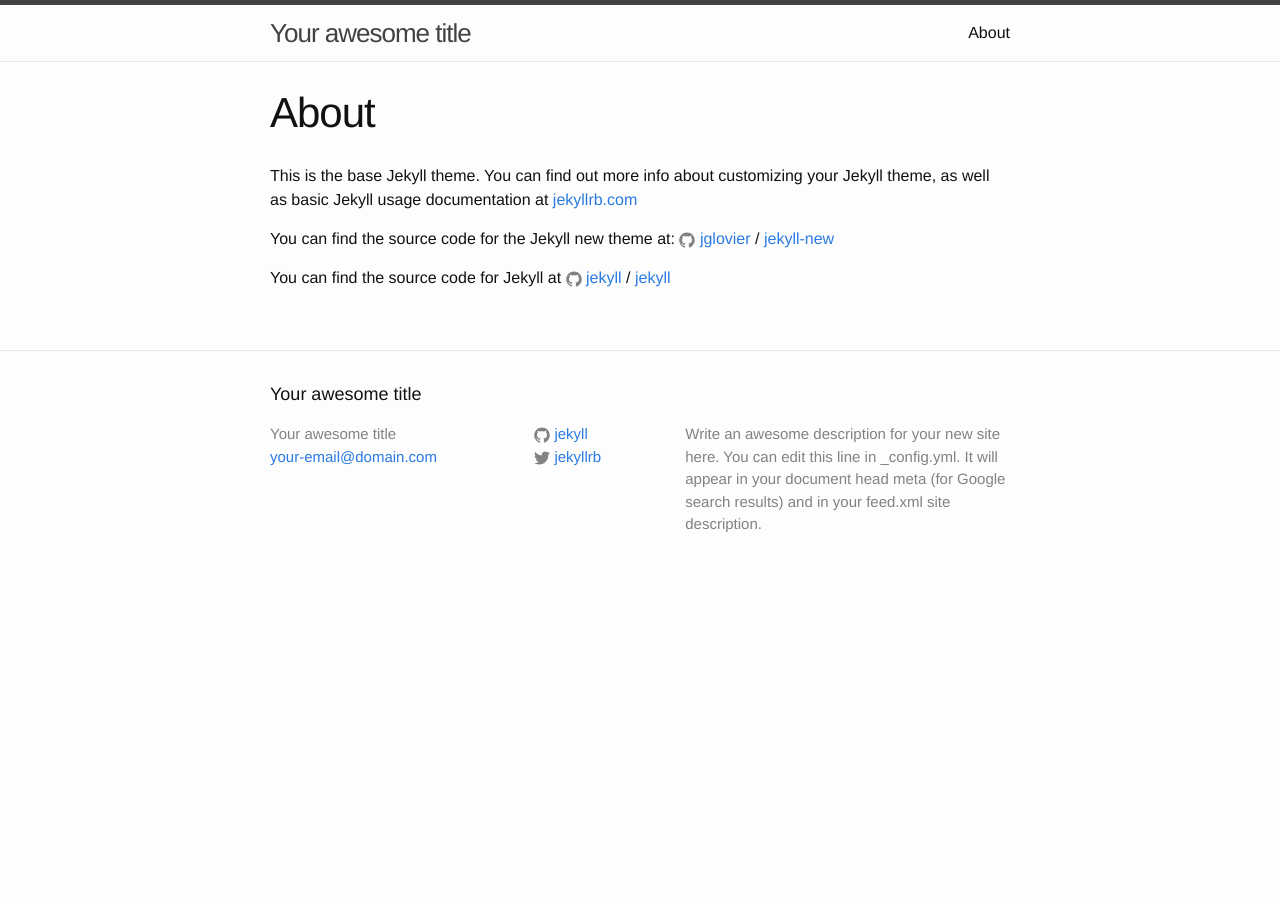
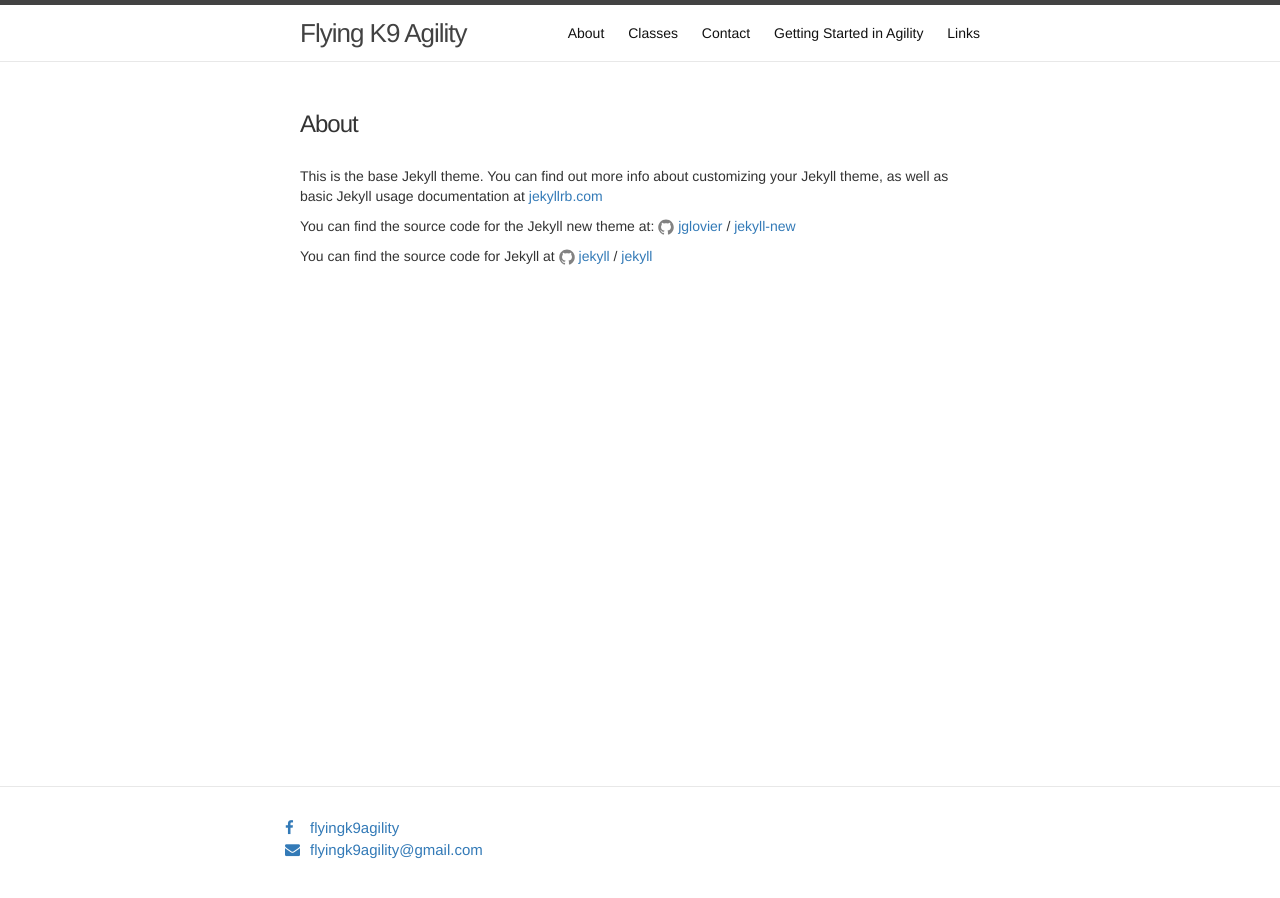
Before and after one commit to laynemcnish/flyingk9agility, a Jekyll site: the page built from about.md, in a window 1280 px wide. Built offline with Jekyll 4.4.1, drawn with Linux system fonts in a browser that asks for light colours; nearby versions of some CDN libraries.

Commit message:
Added basic layout and text.

```diff
--- a/_config.yml
+++ b/_config.yml
@@ -6,16 +6,14 @@
 # 'jekyll serve'. If you change this file, please restart the server process.
 
 # Site settings
-title: Your awesome title
-email: your-email@domain.com
+title: Flying K9 Agility
+email: flyingk9agility@gmail.com
 description: > # this means to ignore newlines until "baseurl:"
-  Write an awesome description for your new site here. You can edit this
-  line in _config.yml. It will appear in your document head meta (for
-  Google search results) and in your feed.xml site description.
+  Flying K9 Agility is a competition-focused agility school located in the Oklahoma City metropolitan area.
+  The school was founded in 2015 by Erika Lee and Gayle McNish.
 baseurl: "" # the subpath of your site, e.g. /blog
-url: "http://yourdomain.com" # the base hostname & protocol for your site
-twitter_username: jekyllrb
-github_username:  jekyll
+url: "http://flyingk9agility.com" # the base hostname & protocol for your site
+facebook_username: flyingk9agility
 
 # Build settings
 markdown: kramdown
--- a/_includes/footer.html
+++ b/_includes/footer.html
@@ -1,35 +1,20 @@
-<footer class="site-footer">
+<footer class="site-footer navbar-fixed-bottom">
 
-  <div class="wrapper">
-
-    <h2 class="footer-heading">{{ site.title }}</h2>
+  <div class="wrapper container">
 
     <div class="footer-col-wrapper">
-      <div class="footer-col footer-col-1">
-        <ul class="contact-list">
-          <li>{{ site.title }}</li>
-          <li><a href="mailto:{{ site.email }}">{{ site.email }}</a></li>
-        </ul>
-      </div>
-
-      <div class="footer-col footer-col-2">
+      <div class="col-md-4 pull-left">
         <ul class="social-media-list">
-          {% if site.github_username %}
+          {% if site.facebook_username %}
           <li>
-            {% include icon-github.html username=site.github_username %}
+            {% include icon-facebook.html username=site.facebook_username %}
           </li>
           {% endif %}
-
-          {% if site.twitter_username %}
-          <li>
-            {% include icon-twitter.html username=site.twitter_username %}
-          </li>
-          {% endif %}
+          <li><a href="mailto:{{ site.email }}"><span class="email"><i class="fa fa-envelope"></i>{{ site.email }}</span></a></li>
         </ul>
       </div>
 
       <div class="footer-col footer-col-3">
-        <p>{{ site.description }}</p>
       </div>
     </div>
 
--- a/_includes/head.html
+++ b/_includes/head.html
@@ -7,6 +7,11 @@
   <meta name="description" content="{% if page.excerpt %}{{ page.excerpt | strip_html | strip_newlines | truncate: 160 }}{% else %}{{ site.description }}{% endif %}">
 
   <link rel="stylesheet" href="{{ "/css/main.css" | prepend: site.baseurl }}">
+  <link rel="stylesheet" href="//maxcdn.bootstrapcdn.com/font-awesome/4.3.0/css/font-awesome.min.css">
+  <link rel="stylesheet" href="https://maxcdn.bootstrapcdn.com/bootstrap/3.3.6/css/bootstrap.min.css" integrity="sha384-1q8mTJOASx8j1Au+a5WDVnPi2lkFfwwEAa8hDDdjZlpLegxhjVME1fgjWPGmkzs7" crossorigin="anonymous">
+  <link rel="stylesheet" href="https://maxcdn.bootstrapcdn.com/bootstrap/3.3.6/css/bootstrap-theme.min.css" integrity="sha384-fLW2N01lMqjakBkx3l/M9EahuwpSfeNvV63J5ezn3uZzapT0u7EYsXMjQV+0En5r" crossorigin="anonymous">
   <link rel="canonical" href="{{ page.url | replace:'index.html','' | prepend: site.baseurl | prepend: site.url }}">
   <link rel="alternate" type="application/rss+xml" title="{{ site.title }}" href="{{ "/feed.xml" | prepend: site.baseurl | prepend: site.url }}">
+
+  <script src="https://maxcdn.bootstrapcdn.com/bootstrap/3.3.6/js/bootstrap.min.js" integrity="sha384-0mSbJDEHialfmuBBQP6A4Qrprq5OVfW37PRR3j5ELqxss1yVqOtnepnHVP9aJ7xS" crossorigin="anonymous"></script>
 </head>
--- /dev/null
+++ b/_includes/icon-facebook.html
@@ -0,0 +1 @@
+<a href="https://facebook.com/{{ include.username }}"><span class="icons icon--facebook"><i class="fa fa-facebook"></i></span><span class="username">{{ include.username }}</span></a>
--- a/_sass/_layout.scss
+++ b/_sass/_layout.scss
@@ -113,6 +113,15 @@
     margin-left: 0;
 }
 
+.fa {
+  width: 20px;
+  margin-right: 5px;
+}
+/*.username, .email {*/
+  /*width: 50px;*/
+  /*margin: 5px;*/
+/*}*/
+
 .footer-col-wrapper {
     font-size: 15px;
     color: $grey-color;
@@ -204,12 +213,12 @@
 }
 
 .post-title {
-    font-size: 42px;
+    font-size: 24px;
     letter-spacing: -1px;
     line-height: 1;
 
     @include media-query($on-laptop) {
-        font-size: 36px;
+        font-size: 22px;
     }
 }
 
@@ -217,26 +226,26 @@
     margin-bottom: $spacing-unit;
 
     h2 {
-        font-size: 32px;
+        font-size: 22px;
 
         @include media-query($on-laptop) {
-            font-size: 28px;
+            font-size: 20px;
         }
     }
 
     h3 {
-        font-size: 26px;
+        font-size: 18px;
 
         @include media-query($on-laptop) {
-            font-size: 22px;
+            font-size: 16px;
         }
     }
 
     h4 {
-        font-size: 20px;
+        font-size: 16px;
 
         @include media-query($on-laptop) {
-            font-size: 18px;
+            font-size: 14px;
         }
     }
 }
```
Also changed, not shown: _layouts/contact.html (added, +18 -0 lines), _layouts/post.html (deleted, +0 -15 lines), _posts/2015-12-27-welcome-to-jekyll.markdown (deleted, +0 -25 lines), classes.md (added, +16 -0 lines), contact.md (added, +5 -0 lines), feed.xml (deleted, +0 -30 lines), getting_started.md (added, +7 -0 lines), index.html (+4 -15 lines), links.md (added, +7 -0 lines), _includes/icon-facebook.svg (added).
